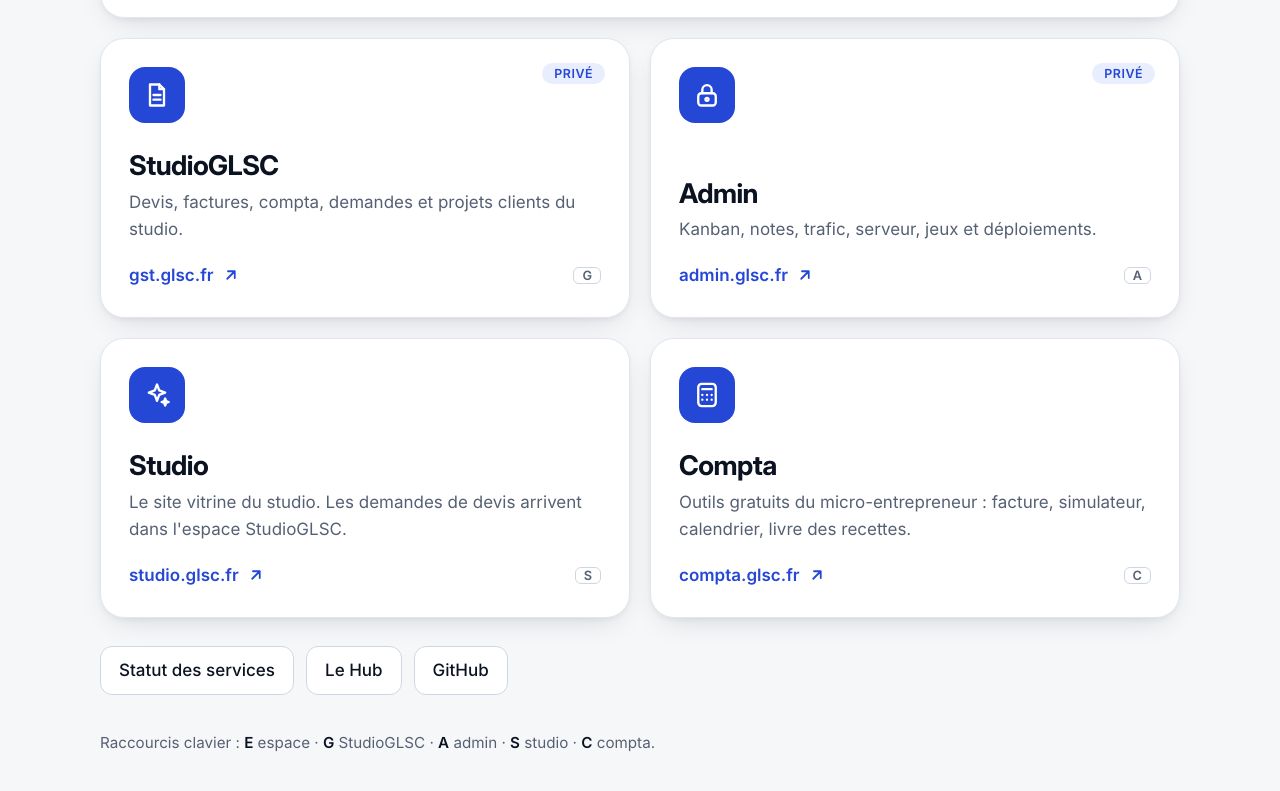
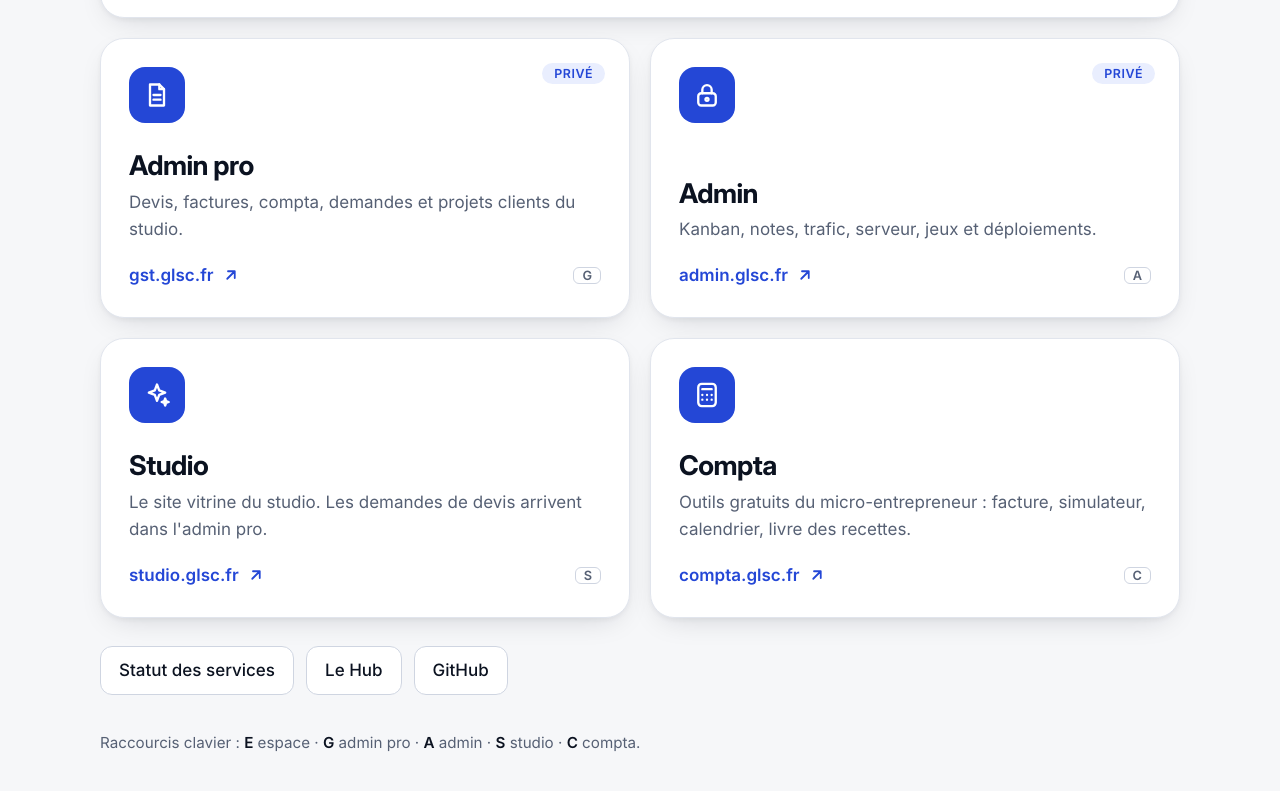
Before and after one commit to gabinlsc/pro, a website: page public/index.html in a window 1280 px wide. Shown: the part 437-1228 px from the top of the page. Drawn offline with Linux system fonts and the light colour scheme.

Commit message:
Portail : la porte gst s'appelle « Admin pro »

```diff
--- a/public/index.html
+++ b/public/index.html
@@ -4,7 +4,7 @@
 <meta charset="utf-8">
 <meta name="viewport" content="width=device-width, initial-scale=1">
 <title>Espace pro · GLSC</title>
-<meta name="description" content="Point d'entrée vers l'espace StudioGLSC, l'admin, le studio et Compta by glsc.">
+<meta name="description" content="Point d'entrée vers l'admin pro, l'admin, le studio et Compta by glsc.">
 <meta name="robots" content="noindex, nofollow">
 <meta name="theme-color" content="#2447D6">
 <link rel="icon" href="/assets/favicon.svg" type="image/svg+xml">
@@ -29,7 +29,7 @@
     <ul class="tiles">
       <li class="rise d1"><a class="tile" data-cle="gst" href="https://gst.glsc.fr"><span class="badge">Privé</span>
         <span class="ic"><svg viewBox="0 0 24 24" aria-hidden="true"><path d="M6 3h8l4 4v14H6z"/><path d="M14 3v4h4M9 12h6M9 16h6"/></svg></span>
-        <h2>StudioGLSC</h2><p>Devis, factures, compta, demandes et projets clients du studio.</p>
+        <h2>Admin pro</h2><p>Devis, factures, compta, demandes et projets clients du studio.</p>
         <span class="go">gst.glsc.fr <svg viewBox="0 0 24 24" width="18" height="18" fill="none" stroke="currentColor" stroke-width="2.4" stroke-linecap="round" stroke-linejoin="round" aria-hidden="true"><path d="M7 17 17 7M8 7h9v9"/></svg><kbd aria-hidden="true">G</kbd></span></a></li>
       <li class="rise d2"><a class="tile" data-cle="admin" href="https://admin.glsc.fr"><span class="badge">Privé</span>
         <span class="ic"><svg viewBox="0 0 24 24" aria-hidden="true"><rect x="4.5" y="10.5" width="15" height="10.5" rx="2.6"/><path d="M8 10.5V7.5a4 4 0 0 1 8 0v3"/><circle cx="12" cy="15.7" r="1.3"/></svg></span>
@@ -37,7 +37,7 @@
         <span class="go">admin.glsc.fr <svg viewBox="0 0 24 24" width="18" height="18" fill="none" stroke="currentColor" stroke-width="2.4" stroke-linecap="round" stroke-linejoin="round" aria-hidden="true"><path d="M7 17 17 7M8 7h9v9"/></svg><kbd aria-hidden="true">A</kbd></span></a></li>
       <li class="rise d3"><a class="tile" data-cle="studio" href="https://studio.glsc.fr">
         <span class="ic"><svg viewBox="0 0 24 24" aria-hidden="true"><path d="M12 3l1.9 5.1L19 10l-5.1 1.9L12 17l-1.9-5.1L5 10l5.1-1.9z"/><path d="M19 15l.8 2.2L22 18l-2.2.8L19 21l-.8-2.2L16 18l2.2-.8z"/></svg></span>
-        <h2>Studio</h2><p>Le site vitrine du studio. Les demandes de devis arrivent dans l'espace StudioGLSC.</p>
+        <h2>Studio</h2><p>Le site vitrine du studio. Les demandes de devis arrivent dans l'admin pro.</p>
         <span class="go">studio.glsc.fr <svg viewBox="0 0 24 24" width="18" height="18" fill="none" stroke="currentColor" stroke-width="2.4" stroke-linecap="round" stroke-linejoin="round" aria-hidden="true"><path d="M7 17 17 7M8 7h9v9"/></svg><kbd aria-hidden="true">S</kbd></span></a></li>
       <li class="rise d4"><a class="tile" data-cle="compta" href="https://compta.glsc.fr">
         <span class="ic"><svg viewBox="0 0 24 24" aria-hidden="true"><rect x="4.5" y="2.5" width="15" height="19" rx="3"/><path d="M8 7h8M8 12h.01M12 12h.01M16 12h.01M8 16h.01M12 16h.01M16 16h.01"/></svg></span>
@@ -50,7 +50,7 @@
     <a href="https://glsc.fr">Le Hub</a>
     <a href="https://github.com/gabinlsc" rel="noopener">GitHub</a>
   </nav>
-  <p class="foot">Raccourcis clavier : <b>E</b> espace · <b>G</b> StudioGLSC · <b>A</b> admin · <b>S</b> studio · <b>C</b> compta.</p>
+  <p class="foot">Raccourcis clavier : <b>E</b> espace · <b>G</b> admin pro · <b>A</b> admin · <b>S</b> studio · <b>C</b> compta.</p>
 </div>
 <script src="/assets/pro.js"></script>
 </body>
```
Also changed, not shown: tests/portail.mjs (+1 -1 lines).
